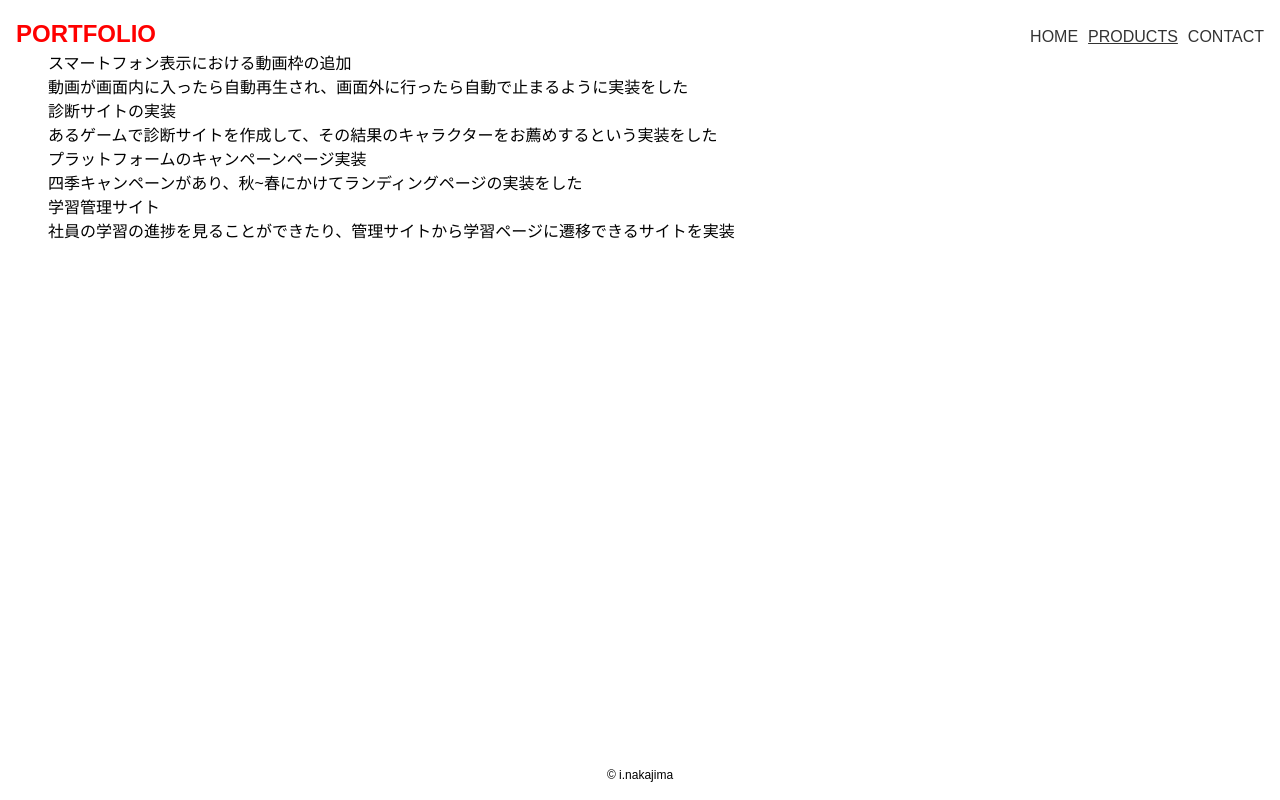
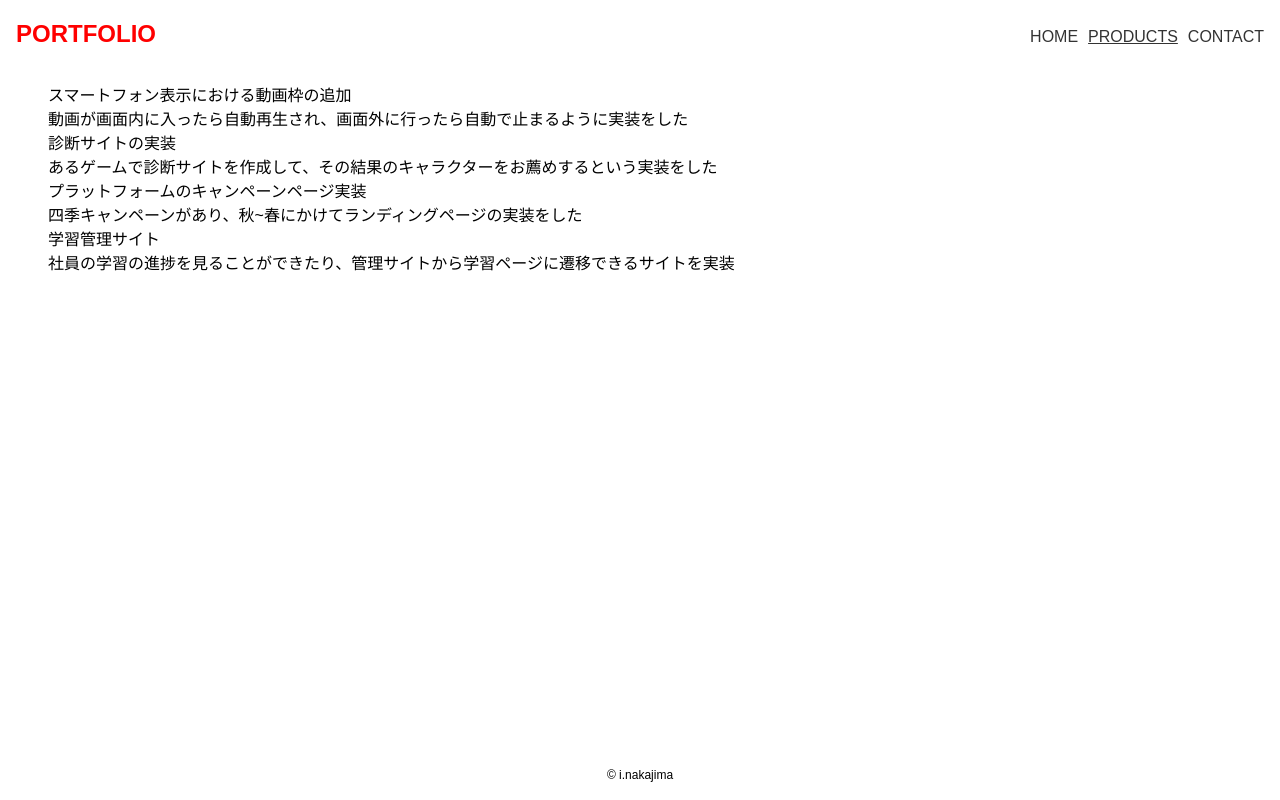
Before and after one commit to toku-chan/portfolio, a Next.js app: page /products in a window 1280 px wide. Built offline with nearby package versions, Linux system fonts and the light colour scheme.

Commit message:
chore: 既存Productコンポーネントを修正

```diff
--- a/src/feature/Products/index.tsx
+++ b/src/feature/Products/index.tsx
@@ -1,16 +1,17 @@
 import styled from '@emotion/styled';
+import { SpaceSize } from '~/config';
 import { Exnoa } from './EXNOA';
 import { Ys } from './Ys';
 
-const Content = styled.section`
-  padding: 0;
+const Wrapper = styled.div`
+  padding-top: ${SpaceSize.base_x2}px;
 `;
 
 export function Products() {
   return (
-    <Content>
+    <Wrapper>
       <Exnoa />
       <Ys />
-    </Content>
+    </Wrapper>
   );
 }
```
